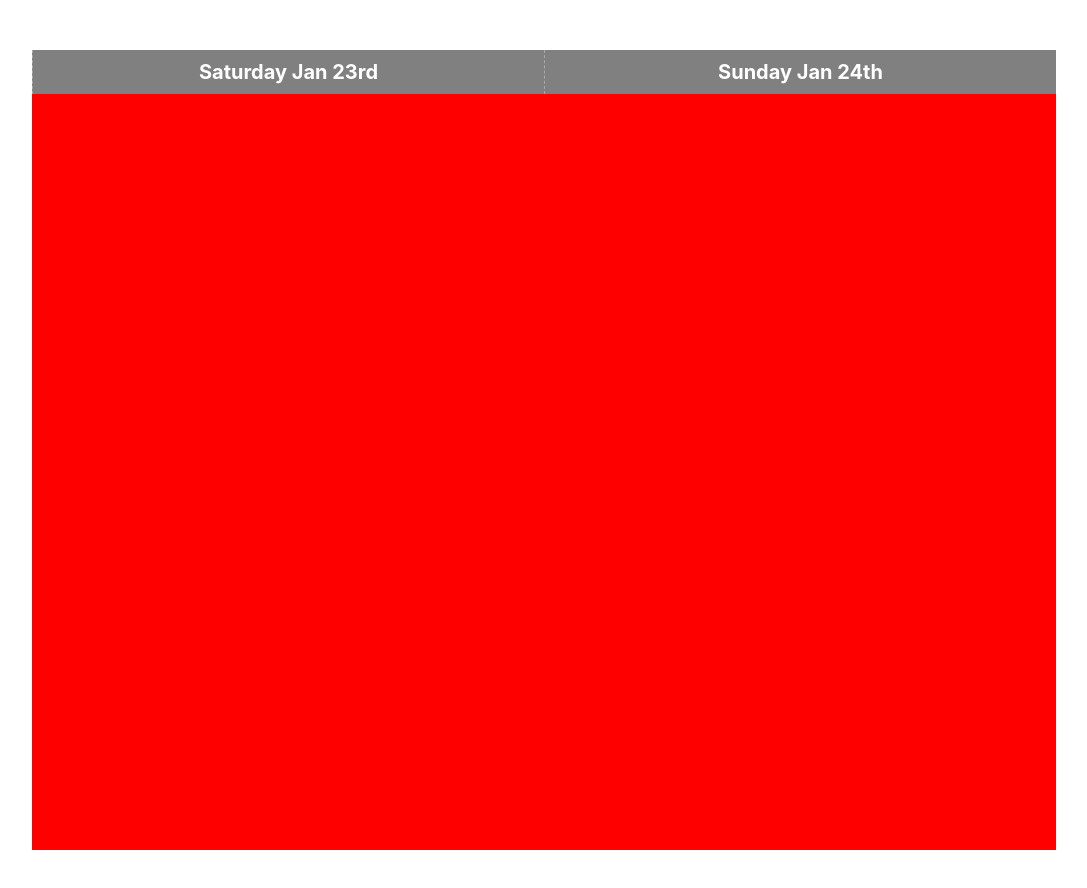
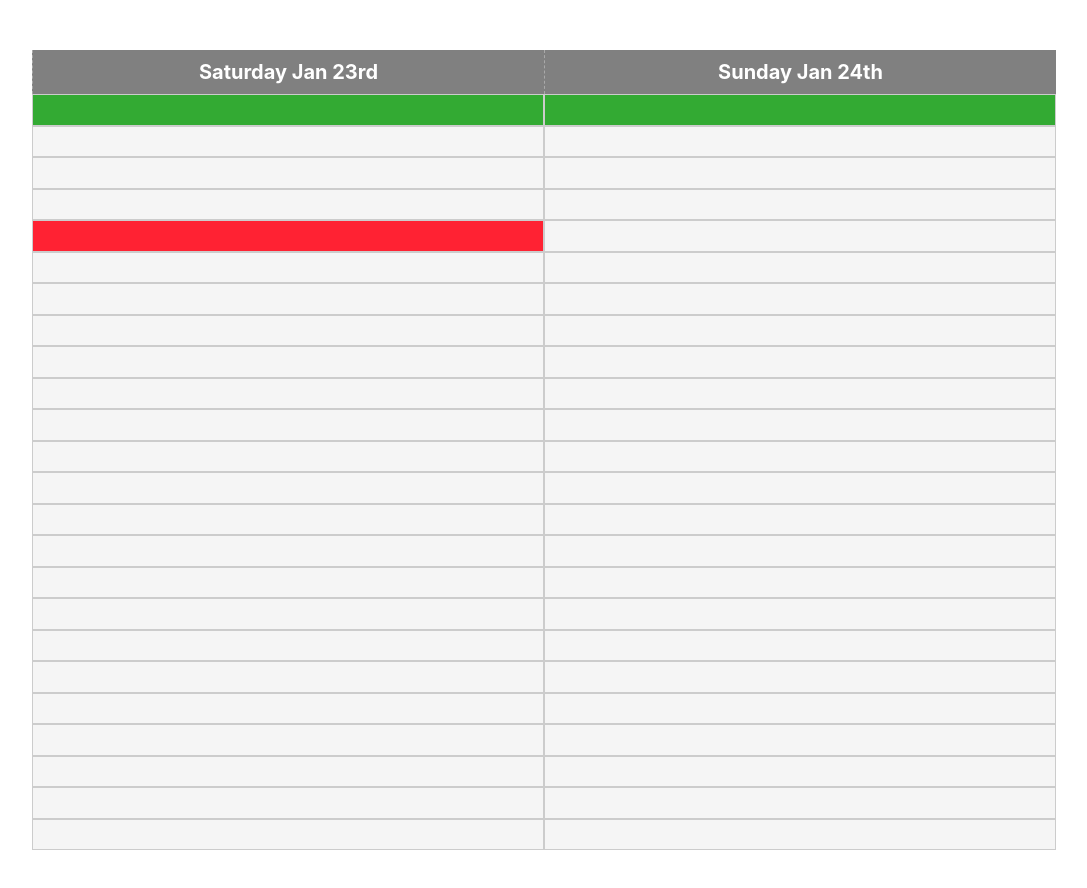
Before and after one commit to TomasPabloFerreira/delivery-schedule, a React (Create React App) app: page / in a window 1280 px wide. Shown: the top 888 px of the page, without its empty margins (96-1183 px from the left). Built offline with nearby package versions, Linux system fonts and the light colour scheme.

Commit message:
feat: set and use status

```diff
--- a/src/App.tsx
+++ b/src/App.tsx
@@ -3,7 +3,7 @@ import { Calendar } from './components'
 const App = () => {
 	return (
 		<div className="App">
-			<Calendar userId={'1'} />
+			<Calendar userId={'user_1'} />
 		</div>
 	);
 }
--- a/src/components/Calendar.tsx
+++ b/src/components/Calendar.tsx
@@ -1,16 +1,41 @@
-import { useState } from 'react'
+import { useEffect, useState } from 'react'
 import './Calendar.scss'
 import { initialData } from '../initialData'
 import { CalendarHeader, DayColumn } from '.'
+import { Day } from '../types'
 
 type Props = {
 	userId: string
+}
+
+const getTimeFrameStatus = (reservations: string[], userId: string) => (
+	reservations.includes(userId)
+		? 1
+		: reservations.length >= 8
+			? 2
+			: 0
+)
+
+const getTimeFramesStatus = (days: Day[], userId: string): Day[] => {
+	const newDays = days.map(x => ({
+		...x,
+		timeFrames: x.timeFrames.map(y => ({
+			...y,
+			status: getTimeFrameStatus(y.reservations, userId)
+		})),
+	}))
+	return newDays
 }
 
 const Calendar = ({ userId }: Props) => {
 	const [days, setDays] = useState(initialData.days)
 
 	const daysLabels: string[] = days.map(x => x.label)
+
+	useEffect(() => {
+		const newDays = getTimeFramesStatus(initialData.days, userId)
+		setDays(newDays)
+	}, [userId])
 
 	return(
 		<div className="calendar">
--- a/src/components/DayColumn.tsx
+++ b/src/components/DayColumn.tsx
@@ -11,7 +11,7 @@ const DayColumn = ({ data }: Props) => {
 	return (
 		<div className="dayColumn">
 			{data.timeFrames.map((x, i) => (
-				<TimeFrameCell key={i} />
+				<TimeFrameCell data={x} key={i} />
 			))}
 		</div>
 	)
--- a/src/components/TimeFrameCell.scss
+++ b/src/components/TimeFrameCell.scss
@@ -1,7 +1,34 @@
 .timeFrameCell {
-	background-color: red;
 	flex: 1;
 	justify-content: center;
 	display: flex;
 	padding: 1px 1px;
+
+	&__status{
+		background-color: whitesmoke;
+		flex: 1;
+
+		&:hover {
+			cursor: pointer;
+			background-color: darken(whitesmoke, 5%);
+		}
+
+		&--active {
+			background-color: #3A3;
+			flex: 1;
+			&:hover {
+				cursor: pointer;
+				background-color: darken(#3A3, 5%);
+			}
+		}
+		&--locked {
+			background-color: #F23;
+			flex: 1;
+			&:hover {
+				cursor: pointer;
+				background-color: darken(#3A3, 5%);
+			}
+		}
+
+	}
 }
--- a/src/components/TimeFrameCell.tsx
+++ b/src/components/TimeFrameCell.tsx
@@ -6,8 +6,22 @@ type Props = {
 }
 
 const TimeFrameCell = ({ data }: Props) => {
+
+	let statusClass = 'timeFrameCell__status'
+
+	switch(data.status) {
+		case 1:
+			statusClass = `${statusClass}--active`
+			break
+		case 2:
+			statusClass = `${statusClass}--locked`
+			break
+	}
+
 	return(
-		<div className="timeFrameCell"></div>
+		<div className="timeFrameCell">
+			<div className={statusClass}></div>
+		</div>
 	)
 }
 
--- a/src/initialData.js
+++ b/src/initialData.js
@@ -10,7 +10,7 @@ export const initialData = {
 				{ reservations: [] },
 				{ reservations: [] },
 				{ reservations: [] },
-				{ reservations: [] },
+				{ reservations: ['', '', '', '', '', '', '', ''] },
 				{ reservations: [] },
 				{ reservations: [] },
 				{ reservations: [] },
```
Also changed, not shown: 1 other file (tests, documents, lock files or other folders).
